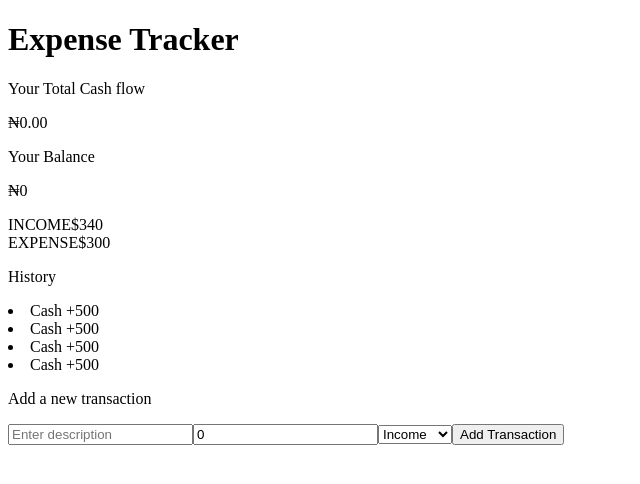
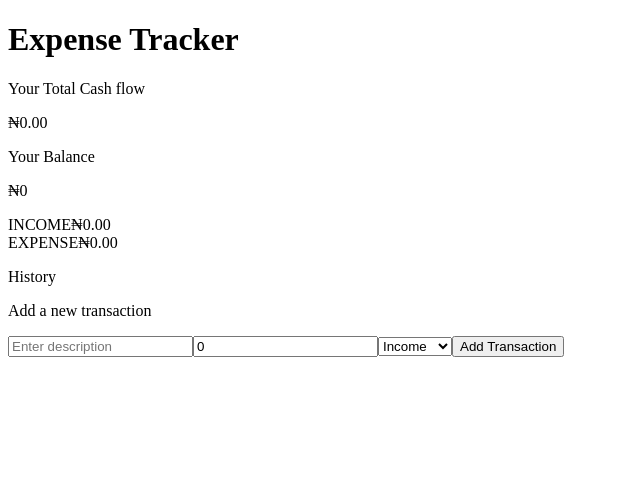
Before and after one commit to Abdulazeez-Dolapo/react-expense-tracker, a React (Create React App) app: page / in a window 1280 px wide. Shown: the top 484 px of the page, without its empty margins (0-640 px from the left). Built offline with nearby package versions, Linux system fonts and the light colour scheme.

Commit message:
add component to display transaction history

```diff
--- a/src/components/History.js
+++ b/src/components/History.js
@@ -1,14 +1,16 @@
-import React from "react"
+import React, { useContext } from "react"
 import { TransactionCard } from "./TransactionCard"
+import { TransactionContext } from "../context/TransactionState"
 
 export const History = () => {
-	const arr = [1, 2, 3, 4]
+	const { transactions } = useContext(TransactionContext)
+	const resizedTransactionArray = transactions.slice(0, 5)
 	return (
 		<div>
 			<p>History</p>
 
-			{arr.map(a => (
-				<TransactionCard key={a} />
+			{resizedTransactionArray.map(transaction => (
+				<TransactionCard transaction={transaction} key={transaction.id} />
 			))}
 		</div>
 	)
--- a/src/components/IncomeExpense.js
+++ b/src/components/IncomeExpense.js
@@ -1,18 +1,30 @@
-import React from "react"
+import React, { useContext } from "react"
+import { TransactionContext } from "../context/TransactionState"
 
 export const IncomeExpense = () => {
+	const { transactions } = useContext(TransactionContext)
+	const totalIncome = transactions
+		.filter(transaction => transaction.type === "income")
+		.map(transaction => +transaction.amount)
+		.reduce((accumulator, currentValue) => accumulator + currentValue, 0)
+		.toFixed(2)
+
+	const totalExpense = transactions
+		.filter(transaction => transaction.type === "expense")
+		.map(transaction => +transaction.amount)
+		.reduce((accumulator, currentValue) => accumulator + currentValue, 0)
+		.toFixed(2)
+
 	return (
 		<div>
 			<div>
 				<span>INCOME</span>
-
-				<span>$340</span>
+				<span>&#8358;{totalIncome}</span>
 			</div>
 
 			<div>
 				<span>EXPENSE</span>
-
-				<span>$300</span>
+				<span>&#8358;{totalExpense}</span>
 			</div>
 		</div>
 	)
--- a/src/components/TransactionCard.js
+++ b/src/components/TransactionCard.js
@@ -1,5 +1,11 @@
 import React from "react"
 
-export const TransactionCard = () => {
-	return <li>Cash +500</li>
+export const TransactionCard = ({ transaction }) => {
+	const sign = transaction.type === "income" ? "+" : "-"
+	return (
+		<li>
+			{transaction.description} {sign}
+			{transaction.amount}
+		</li>
+	)
 }
```
